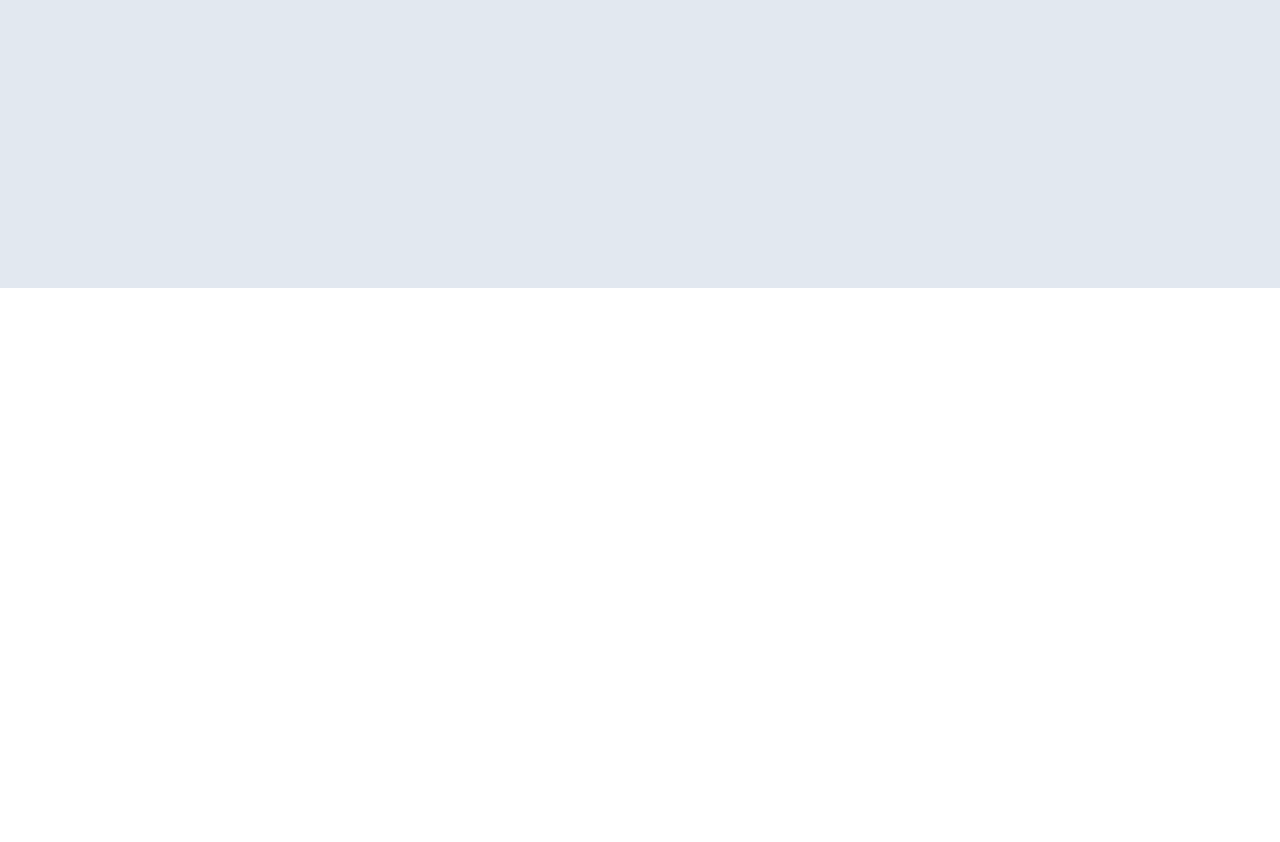
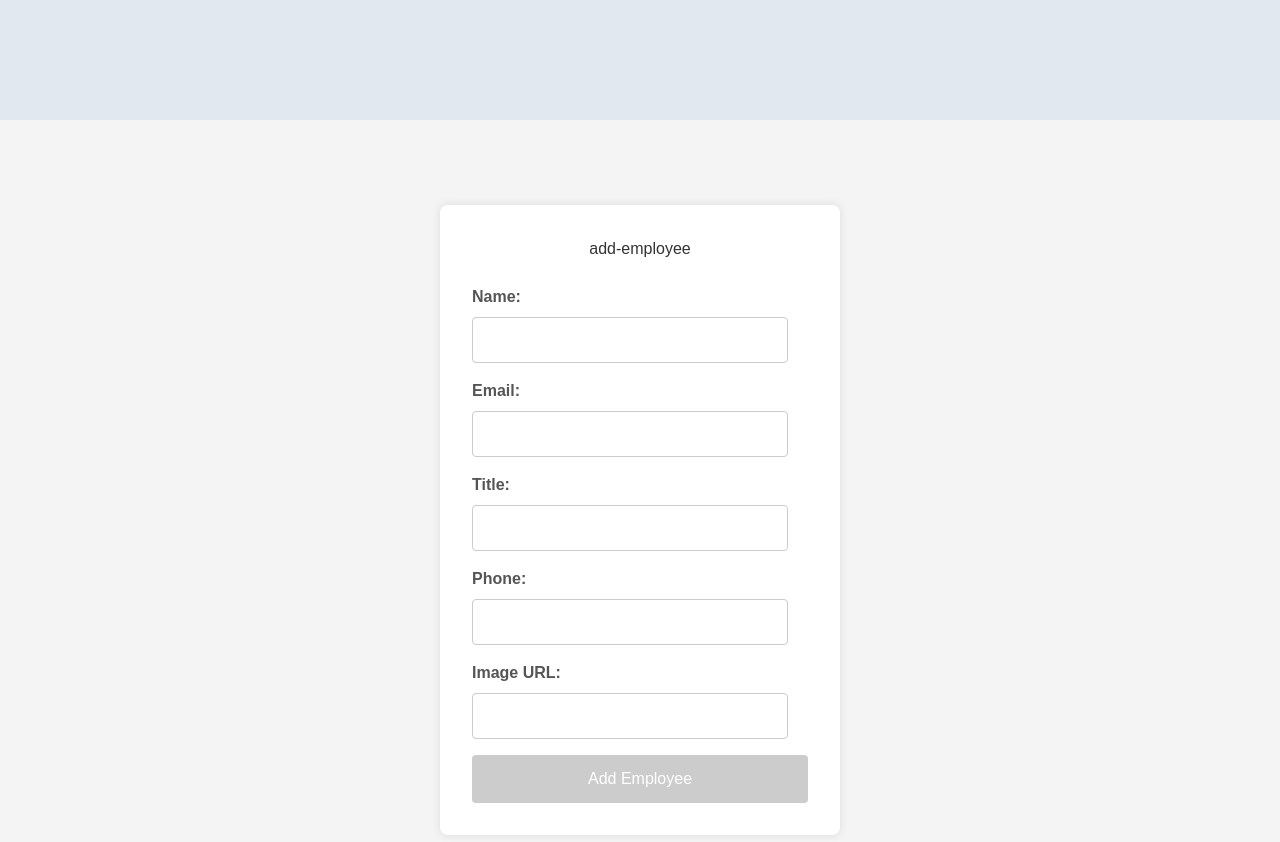
Before and after one commit to emmanuelwangila/employeemgt, an Angular app: page /add-employee in a window 1280 px wide. Shown: the part 680-1522 px from the top of the page. Before the commit the page ends 968 px from the top, so only its background shows below. Built offline with nearby package versions, Linux system fonts and the light colour scheme; no server answers.

Commit message:
adding styling to the template..

```diff
--- a/src/app/addemployee/addemployee.component.html
+++ b/src/app/addemployee/addemployee.component.html
@@ -1,4 +1,81 @@
-<div>
+<!DOCTYPE html>
+<html lang="en">
+  <head>
+    <meta charset="UTF-8" />
+    <meta name="viewport" content="width=device-width, initial-scale=1.0" />
+    <title>Add Employee</title>
+    <style>
+      body {
+        font-family: Arial, sans-serif;
+        background-color: #f4f4f4;
+        margin: 0;
+        padding: 0;
+        display: flex;
+        justify-content: center;
+        align-items: center;
+        height: 100vh;
+      }
+
+      .form-container {
+        background-color: white;
+        padding: 2rem;
+        border-radius: 8px;
+        box-shadow: 0 0 10px rgba(0, 0, 0, 0.1);
+        max-width: 400px;
+        width: 100%;
+      }
+
+      h2 {
+        text-align: center;
+        color: #333;
+        margin-bottom: 1.5rem;
+      }
+
+      label {
+        display: block;
+        font-weight: bold;
+        margin-bottom: 0.5rem;
+        color: #555;
+      }
+
+      input {
+        width: calc(100% - 20px);
+        padding: 10px;
+        margin-bottom: 1rem;
+        border-radius: 4px;
+        border: 1px solid #ccc;
+        font-size: 16px;
+      }
+
+      input:focus {
+        border-color: #007bff;
+        outline: none;
+      }
+
+      button {
+        width: 100%;
+        padding: 12px;
+        background-color: #007bff;
+        color: white;
+        border: none;
+        border-radius: 4px;
+        font-size: 16px;
+        cursor: pointer;
+        transition: background-color 0.3s ease;
+      }
+
+      button:hover {
+        background-color: #0056b3;
+      }
+
+      button:disabled {
+        background-color: #ccc;
+        cursor: not-allowed;
+      }
+    </style>
+  </head>
+  <body>
+    <div class="form-container">
       <h2>{{ title }}</h2>
       <form (ngSubmit)="addEmployee()" #employeeForm="ngForm">
         <div>
@@ -60,3 +137,5 @@
         </button>
       </form>
     </div>
+  </body>
+</html>
--- a/src/app/app.component.html
+++ b/src/app/app.component.html
@@ -10,11 +10,6 @@
       href="https://cdnjs.cloudflare.com/ajax/libs/font-awesome/6.0.0-beta3/css/all.min.css"
     />
   </head>
-
-  <main>
-    <router-outlet></router-outlet>
-    <!-- Routed components will be displayed here -->
-  </main>
 
   <body class="bg-slate-200 h-screen p-4">
     <!-- Navigation Bar -->
@@ -102,4 +97,5 @@
       </div>
     </div>
   </body>
+  <router-outlet></router-outlet>
 </html>
--- a/src/app/app.routes.ts
+++ b/src/app/app.routes.ts
@@ -1,6 +1,5 @@
 import { Routes } from '@angular/router';
 import { AddemployeeComponent } from './addemployee/addemployee.component';
-import { AppComponent } from './app.component';
 
 export const routes: Routes = [
   { path: 'add-employee', component: AddemployeeComponent },
--- a/src/index.html
+++ b/src/index.html
@@ -1,13 +1,18 @@
-<!doctype html>
+<!DOCTYPE html>
 <html lang="en">
-<head>
-  <meta charset="utf-8">
-  <title>Employeemgt</title>
-  <base href="/">
-  <meta name="viewport" content="width=device-width, initial-scale=1">
-  <link rel="icon" type="image/x-icon" href="favicon.ico">
-</head>
-<body>
-  <app-root></app-root>
-</body>
+  <head>
+    <meta charset="utf-8" />
+    <title>Employeemgt</title>
+    <base href="/" />
+    <meta name="viewport" content="width=device-width, initial-scale=1" />
+    <link rel="icon" type="image/x-icon" href="favicon.ico" />
+  </head>
+  <body>
+    <app-root>
+      <main>
+        <router-outlet></router-outlet>
+        <!-- Routed components will be displayed here -->
+      </main>
+    </app-root>
+  </body>
 </html>
```
Lines whose indentation alone changed are shown as unchanged.
